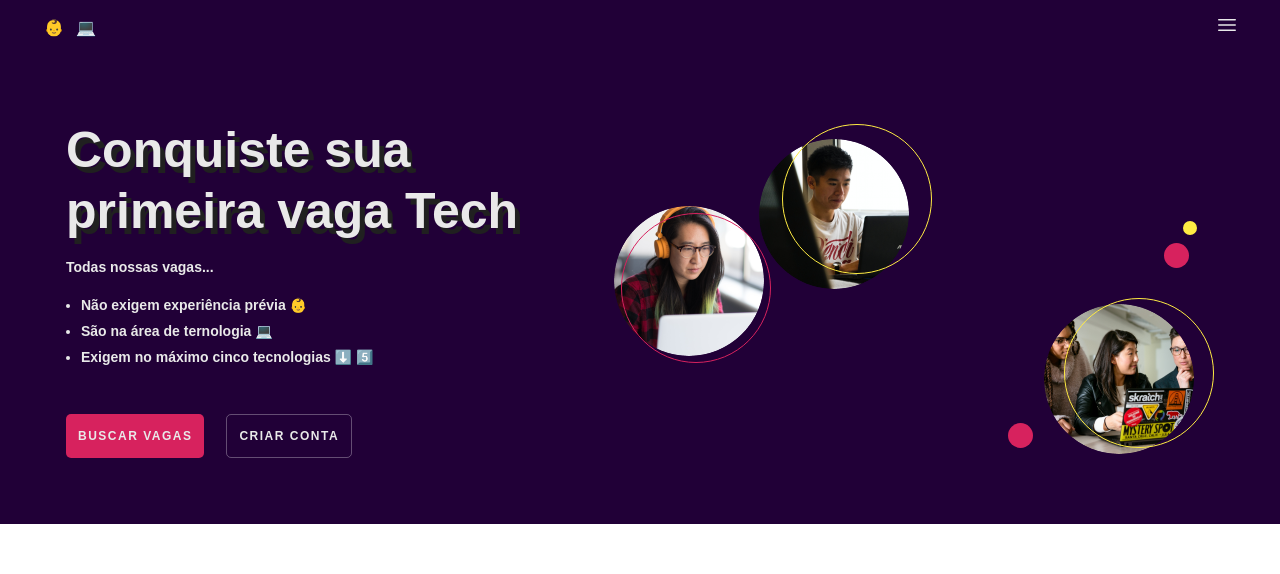
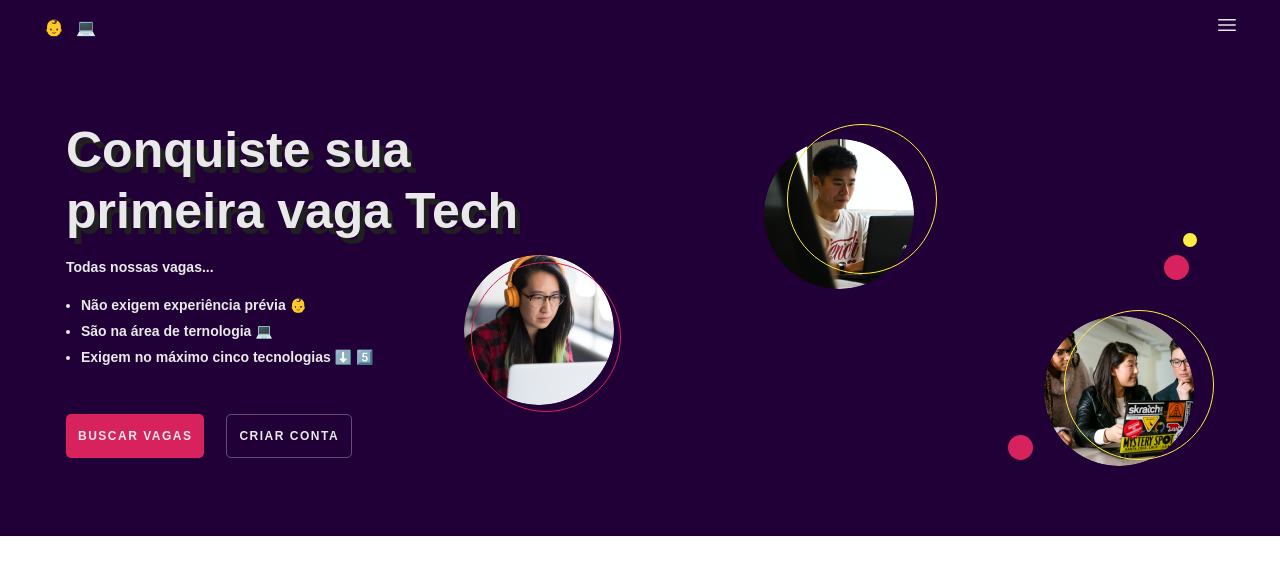
Before and after one commit to PedroMarianoAlmeida/baby-dev-v4, a Next.js app: page / in a window 1280 px wide. Shown: the top 574 px of the page. Built offline with nearby package versions, Linux system fonts and the light colour scheme.

Commit message:
images entering on text

```diff
--- a/src/components/components/HomePage/Spots.jsx
+++ b/src/components/components/HomePage/Spots.jsx
@@ -47,7 +47,9 @@ const Spots = () => {
 };
 
 const Container = styled.div`
-  width: 600px;
+  flex-grow: 1;
+  height: 350px;
+  margin-left: -150px;
   //background-color: red;
 
   .details-wrapper {
@@ -57,7 +59,7 @@ const Container = styled.div`
   .person1 {
     position: absolute;
     left: 0;
-    top: 86px;
+    top: 135px;
     z-index: 2;
   }
 
@@ -70,7 +72,7 @@ const Container = styled.div`
 
   .person2 {
     position: absolute;
-    left: 145px;
+    left: 40%;
     top: 19px;
   }
 
```
